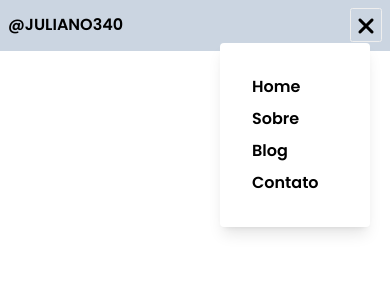
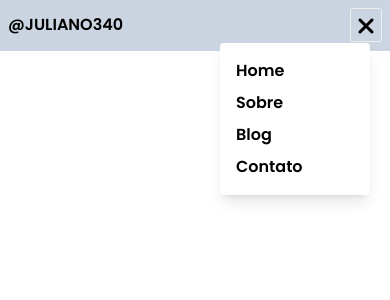
Before and after one commit to juliano340/site-vercel, a Next.js app: page /components/Menu in a window 390 px wide. Both pictures are taken after a click on the button 364 px from the left and 25 px from the top of the page. Shown: the top 300 px of the page. Built offline with nearby package versions, Linux system fonts and the light colour scheme.

Commit message:
Adsense: add ads.txt

```diff
--- a/src/pages/components/Menu.jsx
+++ b/src/pages/components/Menu.jsx
@@ -22,7 +22,7 @@ export default function Menu() {
                 {isOpen && (
                     <div className="absolute top-15 right-5 bg-white p-4 rounded shadow-lg z-50 w-[150px]">
 
-                        <ul className="space-y-2 p-4">
+                        <ul className="space-y-2">
                             <li><a href="/" className="hover:underline">Home</a></li>
                             <li><a href="/sobre" className="hover:underline">Sobre</a></li>
                             <li><a href="/blog" className="hover:underline">Blog</a></li>
--- a/src/pages/index.js
+++ b/src/pages/index.js
@@ -1,5 +1,7 @@
 import React from 'react';
 import Menu from './components/Menu';
+
+
 
 export default function Home() {
 
@@ -7,6 +9,8 @@ export default function Home() {
     <main>
 
       <Menu />
+
+
       <div className='bg-slate-500 min-h-screen'>
 
 
```
Also changed, not shown: ads.txt (added).
